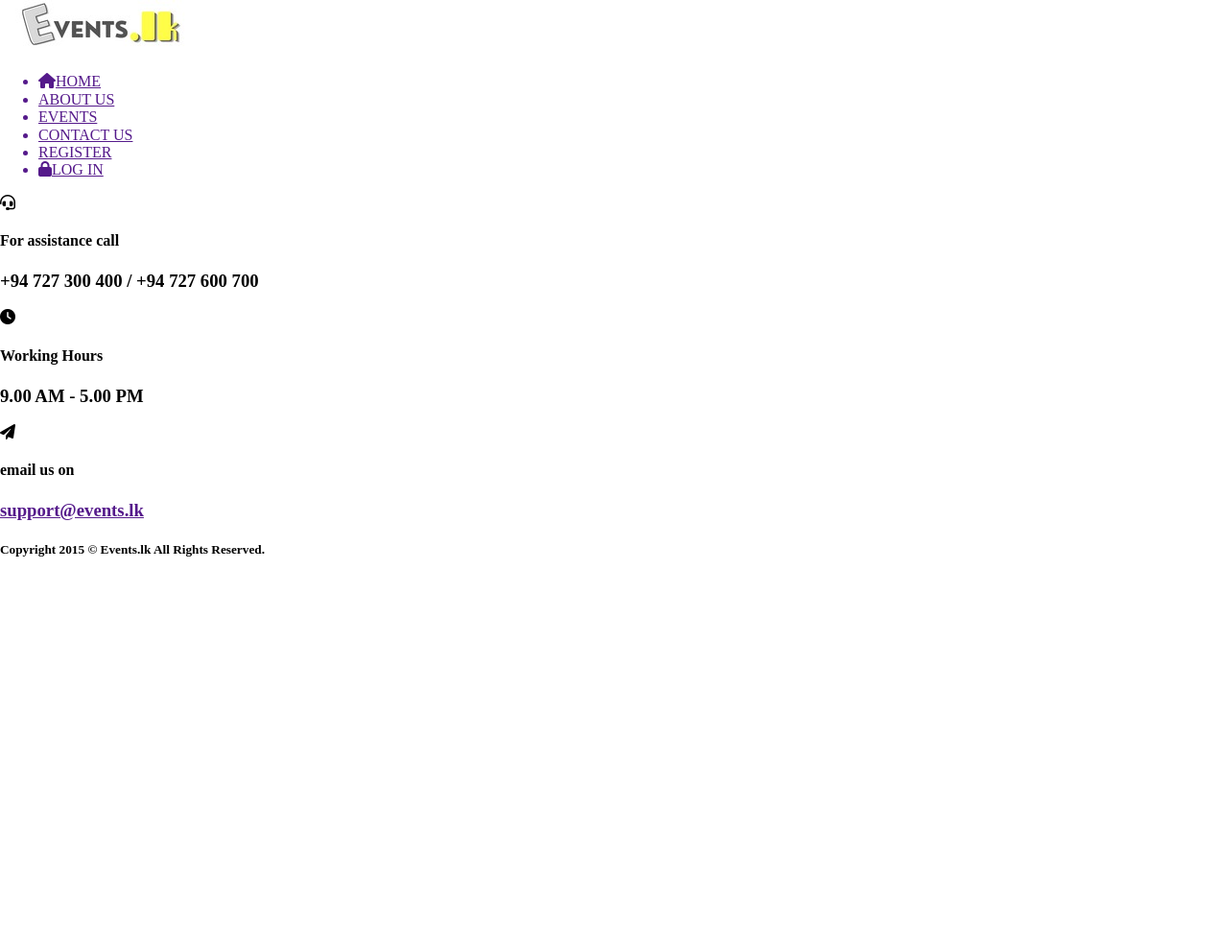
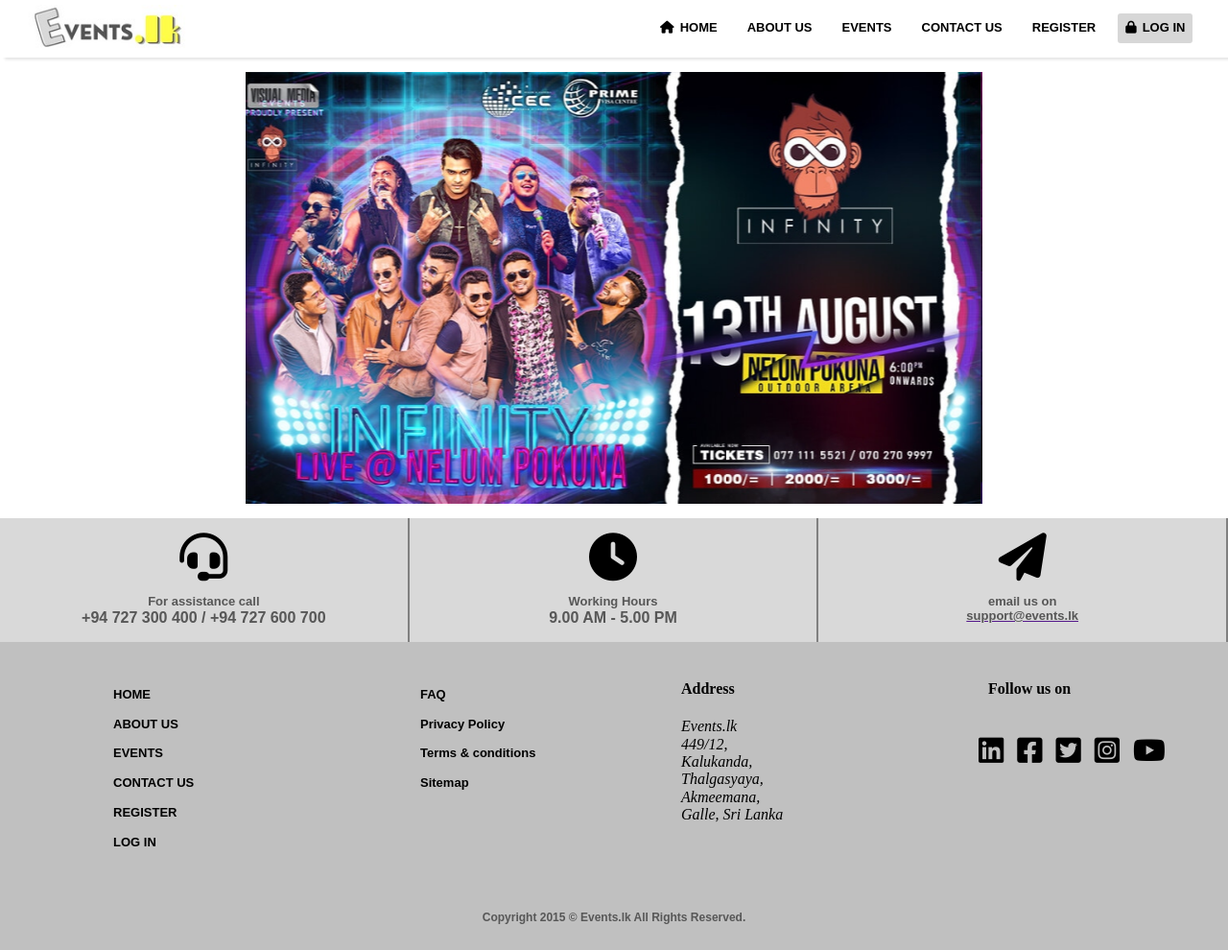
Before and after one commit to Shihan-Nuwanjith-udayanga/Events.lk, a PHP site: page / in a window 1280 px wide. Shown: the whole page at 96% size. Before the commit the page ends 580 px from the top, so only its background shows below. Run offline with PHP 8.4, Linux system fonts and the light colour scheme; some libraries are stand-ins or nearby versions.

Commit message:
create slider area

```diff
--- a/index.php
+++ b/index.php
@@ -8,7 +8,11 @@
     <link rel="icon" href="assets/img/logo_tab.jpeg">
     <link rel="stylesheet" href="assets/css/normalize.css">
     <link rel="stylesheet" href="assets/css/index.css">
-    <link rel="stylesheet" href="https://cdnjs.cloudflare.com/ajax/libs/font-awesome/6.1.2/css/all.min.css" integrity="sha512-1sCRPdkRXhBV2PBLUdRb4tMg1w2YPf37qatUFeS7zlBy7jJI8Lf4VHwWfZZfpXtYSLy85pkm9GaYVYMfw5BC1A==" crossorigin="anonymous" referrerpolicy="no-referrer" />
+    <link rel="stylesheet" href="assets/css/headerStyle.css">
+    <link rel="stylesheet" href="assets/css/footerStyle.css">
+    <link rel="stylesheet" href="https://cdnjs.cloudflare.com/ajax/libs/font-awesome/6.1.2/css/all.min.css"
+          integrity="sha512-1sCRPdkRXhBV2PBLUdRb4tMg1w2YPf37qatUFeS7zlBy7jJI8Lf4VHwWfZZfpXtYSLy85pkm9GaYVYMfw5BC1A=="
+          crossorigin="anonymous" referrerpolicy="no-referrer"/>
     <title>Events.lk</title>
 </head>
 <body>
@@ -21,13 +25,13 @@
     </aside>
     <nav>
         <ul>
-            <a href="">
+            <a href="index.php">
                 <li><i class="fa-solid fa-house"></i>HOME</li>
-            </a><a href="">
+            </a><a href="assets/php/about_us.php">
                 <li>ABOUT US</li>
             </a><a href="">
                 <li>EVENTS</li>
-            </a><a href="">
+            </a><a href="assets/php/contact_us.php">
                 <li>CONTACT US</li>
             </a><a href="">
                 <li>REGISTER</li>
@@ -39,7 +43,18 @@
 </header>
 <!--End header-->
 <main>
-
+    <!--start slider area-->
+    <section>
+        <aside>
+            <div></div>
+            <div></div>
+            <div></div>
+            <div></div>
+            <div></div>
+            <div></div>
+        </aside>
+    </section>
+    <!--End slider area-->
 </main>
 <footer>
     <section>
@@ -60,10 +75,57 @@
         </div>
     </section>
     <section>
-        <div></div>
-        <div></div>
-        <div></div>
-        <div></div>
+        <div>
+            <ul>
+                <a href="">
+                    <li>HOME</li>
+                </a><a href="">
+                    <li>ABOUT US</li>
+                </a><a href="">
+                    <li>EVENTS</li>
+                </a><a href="">
+                    <li>CONTACT US</li>
+                </a><a href="">
+                    <li>REGISTER</li>
+                </a><a href="">
+                    <li>LOG IN</li>
+                </a>
+            </ul>
+        </div>
+        <div>
+            <ul>
+                <a href="">
+                    <li>FAQ</li>
+                </a><a href="">
+                    <li>Privacy Policy</li>
+                </a><a href="">
+                    <li>Terms & conditions</li>
+                </a><a href="">
+                    <li>Sitemap</li>
+                </a>
+            </ul>
+        </div>
+        <div>
+            <h4>Address</h4>
+            <address>
+                Events.lk <br>
+                449/12, <br>
+                Kalukanda,<br>
+                Thalgasyaya,<br>
+                Akmeemana,<br>
+                Galle, Sri Lanka
+            </address>
+        </div>
+        <div>
+            <h4>Follow us on</h4>
+            <ul>
+                <a href=""><i class="fa-brands fa-linkedin"></i></a>
+                <a href=""><i class="fa-brands fa-square-facebook"></i></a>
+                <a href=""><i class="fa-brands fa-square-twitter"></i></a>
+                <a href=""><i class="fa-brands fa-square-instagram"></i></a>
+                <a href=""><i class="fa-brands fa-youtube"></i></a>
+            </ul>
+        </div>
     </section>
     <section>
         <h5>Copyright 2015 © Events.lk All Rights Reserved.</h5>
```
